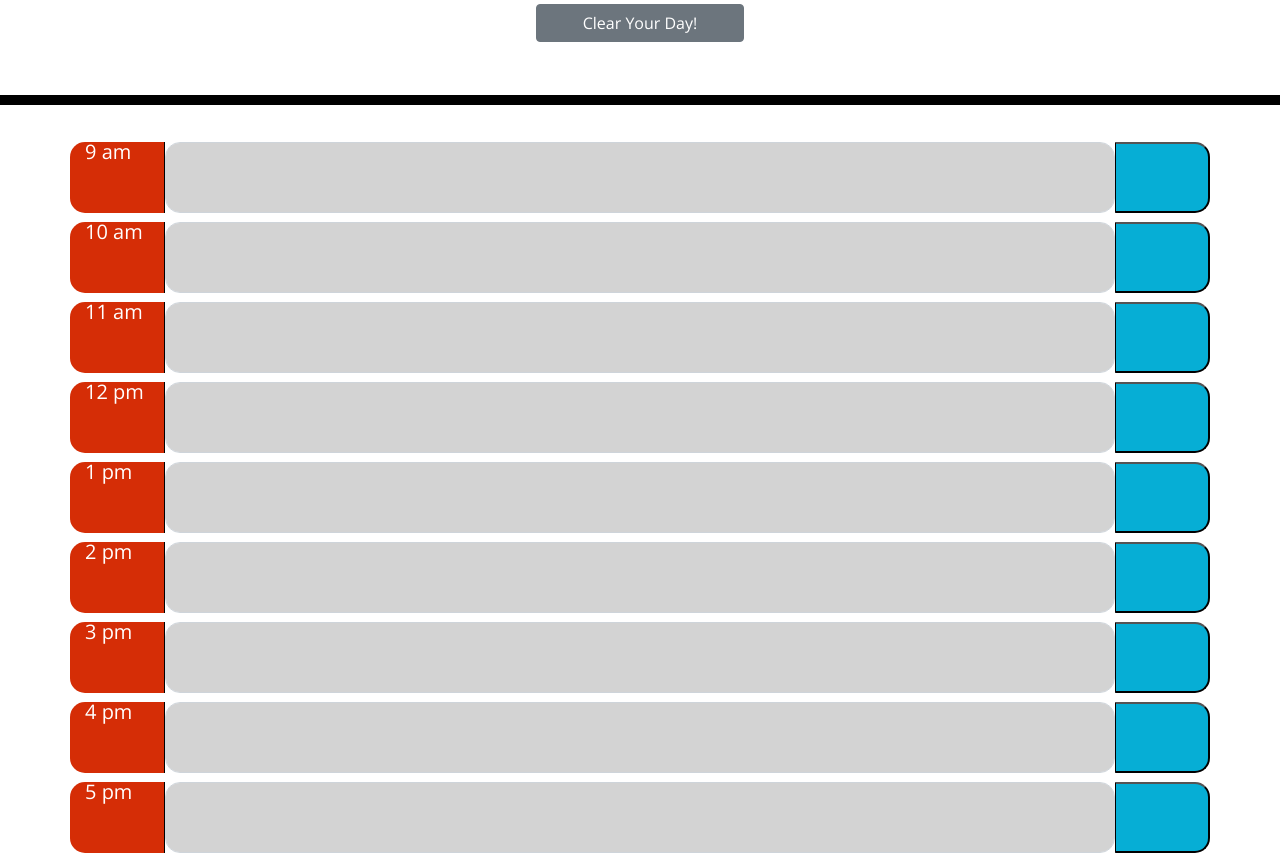
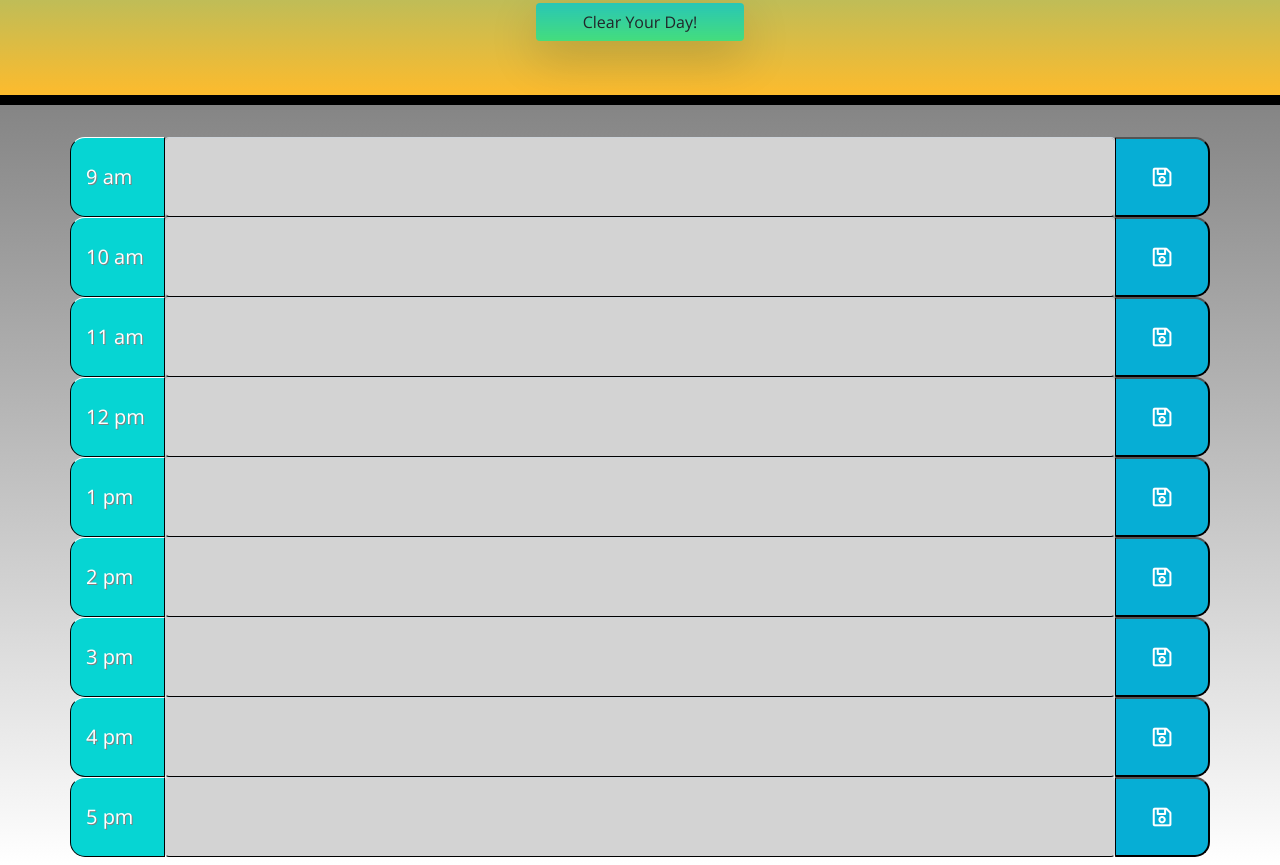
Before and after one commit to blindsweatyhansolo/weekdayscheduler, a plain HTML site: page index.html in a window 1280 px wide. Shown: the part 243-1108 px from the top of the page. Drawn offline with nearby package versions, Linux system fonts and the light colour scheme; a web font is replaced by a local one.

Commit message:
UI updates, mainly colors

```diff
--- a/assets/css/style.css
+++ b/assets/css/style.css
@@ -2,6 +2,9 @@ body {
   font-family: 'Open Sans', sans-serif;
   font-size: 16px;
   line-height: 1;
+
+  background: rgb(255,255,255);
+  background: linear-gradient(0deg, rgba(255,255,255,1) 0%, rgba(77,77,77,1) 100%);
 }
 
 textarea{
@@ -15,7 +18,9 @@ body {
 
 .jumbotron {
   text-align: center;
-    background-color: transparent;
+  /* background-color: transparent; */
+  background: rgb(34, 193, 195);
+  background: linear-gradient(180deg, rgba(34, 193, 195, 1) 0%, rgba(253, 187, 45, 1) 100%);
   color: black;
   border-radius: 0;
   border-bottom: 10px solid black;
@@ -27,24 +32,28 @@ body {
 
 .time-block{
   text-align: center;
-    border-radius: 15px;
-    background-color: #d5a906;
+  border-bottom: 1px solid #000000;
+  /* border-radius: 15px; */
+  /* background-color: #d5a906; */
 }
 
 .row {
   white-space: pre-wrap;
   height: 80px;
-    border-top: 1px solid white;;
+  /* border-top: 1px solid white; */
 }
 
 .hour {
-    background-color: #d52d06;
+  /* background-color: #d5a906; */
+  background-color: #06d5d3;
   color: white;
-    border-right: 1px solid #000000;
+  border: 1px solid #000000;
+  border-top: 1px solid ;
   border-top-left-radius: 15px;
   border-bottom-left-radius: 15px;
   font-size: 20px;
   font-weight: 500;
+  text-shadow: 1px 1px gray;
 }
 
 .past {
@@ -71,6 +80,21 @@ body {
 }
 
 .saveBtn i:hover {
-    font-size: 20px;
+  font-size: 30px;
   transition: all .3s ease-in-out;
 }
+
+.clearBtn {
+  background: rgb(34,193,195);
+  background-image: linear-gradient(180deg, rgba(34,193,195,1) 0%, rgba(108,253,45,1) 100%);
+  background-size: 1px 100px;
+  background-position: 0 -10px;
+  /* box-shadow: 3px 3px; */
+  transition: all 1s ease-in-out;
+}
+
+.clearBtn:hover {
+  background-position: 1px -50px;
+  /* background: rgb(34,193,195);
+  background: linear-gradient(180deg, rgba(34,193,195,1) 0%, rgba(108,253,45,1) 100%); */
+}
--- a/assets/js/script.js
+++ b/assets/js/script.js
@@ -1,13 +1,12 @@
 $(document).ready(function(){
+    loadTasks();
     auditTime();
-    loadTasks();
 });
 
 // TIME DECLARATIONS USING MOMENT
 $("#currentDay").text(moment().format("MMMM Do YYYY, h:mm A"));
 // gets current time at hour (24 hr format)
 var currentHour = moment().format("HH");
-
 
 // FUNCTION TO CLEAR LOCAL STORAGE/CONTENTS
 $("#clearFields").click(function(event) {
@@ -33,13 +32,12 @@ var auditTime = function(){
     });
 };
 
-
 // FUNCTION TO RUN auditTime EVERY 30 MINS //
 setInterval(function(){
     $(".time-div").each(function(index, el){
     auditTime(el);
     });
-    console.log("this is checked");
+    // console.log("this is checked");
 }, (1000 * 60) * 30);
 
 
@@ -56,8 +54,7 @@ $(".saveBtn").click(function(event){
 
     var inputValue = $(this).siblings(".form-control").val();
     var time = $(this).parent().attr("id");
-
-    console.log(time)
+    // console.log(time)
 
     var taskStorage = JSON.parse(localStorage.getItem("tasks"));
     var updated = { ...taskStorage, [time]: inputValue};
@@ -65,12 +62,8 @@ $(".saveBtn").click(function(event){
     // then adds [time]: inputValue to object as new key value pair
 
     localStorage.setItem("tasks", JSON.stringify(updated));
-
-    console.log(updated);
-
+    // console.log(updated);
 });
-
-
 
 // FUNCTION TO LOAD SAVED TASKS FROM LOCALSTORAGE INTO RESPECTIVE TIMEBLOCKS //
 var loadTasks = function(){
@@ -100,37 +93,4 @@ var loadTasks = function(){
         // object square bracket notation ensures key set to a number correctly reads as a string
         $(this).find(".time-block").val(timeVal);
     });
-
-
-
-    /* var tasks = ["aaa", "bbb"];
-    var firstVar = tasks[0];
-    console.log('array: ', firstVar); //aaa
-
-    var tasks = {
-        "first": "aaa",
-        "second": "bbb"
-    };
-
-    var firstVar = tasks.first;
-    console.log('object dot notation: ', firstVar);  //aaa
-
-    var tasks2 = {
-        "09": "aaa",
-        "10": "bbb"
-    };
-
-    var firstVar = tasks2["09"];
-    console.log('object square bracket notation: ', firstVar);//aaa */
-
-
- /*    $("#09 .time-block").val(localStorage.getItem("09"));
-    $("#10 .time-block").val(localStorage.getItem("10"));
-    $("#11 .time-block").val(localStorage.getItem("11"));
-    $("#12 .time-block").val(localStorage.getItem("12"));
-    $("#13 .time-block").val(localStorage.getItem("13"));
-    $("#14 .time-block").val(localStorage.getItem("14"));
-    $("#15 .time-block").val(localStorage.getItem("15"));
-    $("#16 .time-block").val(localStorage.getItem("16"));
-    $("#17 .time-block").val(localStorage.getItem("17")); */
 };
--- a/index.html
+++ b/index.html
@@ -37,86 +37,86 @@
         <div class="row d-flex justify-content-center pt-3">
             <p id="currentDay" class="lead col-12"></p>
             <!-- BUTTON TO CLEAR ALL FIELDS -->
-            <button id="clearFields" type="button" class="btn btn-secondary col-12 col-md-2">Clear Your Day!</button>
+            <button id="clearFields" type="button" class="btn col-12 col-md-4 col-lg-2 clearBtn shadow-lg">Clear Your Day!</button>
         </div>
     </header>
 
     <!-- MAIN CONTAINER FOR TIMEBLOCKS -->
     <main>
-        <div class="container">
+        <div class="container bg-transparent pb-2">
             <!-- Timeblocks go here -->
 
             <!-- 9AM TIMEBLOCK -->
-            <div id="09" class="row time-div py-1">
+            <div id="09" class="row time-div p-0">
                 <!-- leftside hour marker -->
-                <div class="col-md-1 hour">9 am</div>
+                <div class="col-2 col-md-1 hour d-flex align-items-center">9 am</div>
                 <!-- text area for tasks -->
-                <textarea class="col-md-10 time-block description form-control"></textarea>
+                <textarea class="col-8 col-md-10 time-block description form-control"></textarea>
                 <!-- save button and icon -->
-                <button class="col-md-1 saveBtn"><span class="oi oi-task mx-2 my-2"></span></button>
+                <button class="col-2 col-md-1 saveBtn"><i class="far fa-save fa-lg"></i></button>
             </div>
 
             <!-- 10AM TIMEBLOCK -->
-            <div id="10" class="row time-div py-1">
-                <div class="col-md-1 hour">10 am</div>
-                <textarea class="col-md-10 time-block description form-control"></textarea>
-                <button class="col-md-1 saveBtn"><span class="oi oi-task mx-2 my-2"></span></button>
+            <div id="10" class="row time-div p-0">
+                <div class="col-2 col-md-1 hour d-flex align-items-center">10 am</div>
+                <textarea class="col-8 col-md-10 time-block description form-control"></textarea>
+                <button class="col-2 col-md-1 saveBtn"><i class="far fa-save fa-lg"></i></button>
             </div>
 
             <!-- 11AM TIMEBLOCK -->
-            <div id="11" class="row time-div py-1">
-                <div class="col-md-1 hour">11 am</div>
-                <textarea class="col-md-10 time-block description form-control"></textarea>
-                <button class="col-md-1 saveBtn"><span class="oi oi-task mx-2 my-2"></span></button>
+            <div id="11" class="row time-div p-0">
+                <div class="col-2 col-md-1 hour d-flex align-items-center">11 am</div>
+                <textarea class="col-8 col-md-10 time-block description form-control"></textarea>
+                <button class="col-2 col-md-1 saveBtn"><i class="far fa-save fa-lg"></i></button>
             </div>
 
             <!-- 12PM TIMEBLOCK -->
-            <div id="12" class="row time-div py-1">
-                <div class="col-md-1 hour">12 pm</div>
-                <textarea class="col-md-10 time-block description form-control"></textarea>
-                <button class="col-md-1 saveBtn"><span class="oi oi-task mx-2 my-2"></span></button>
+            <div id="12" class="row time-div p-0">
+                <div class="col-2 col-md-1 hour d-flex align-items-center">12 pm</div>
+                <textarea class="col-8 col-md-10 time-block description form-control"></textarea>
+                <button class="col-2 col-md-1 saveBtn"><i class="far fa-save fa-lg"></i></button>
             </div>
 
             <!-- 1PM TIMEBLOCK -->
-            <div id="13" class="row time-div py-1">
-                <div class="col-md-1 hour">1 pm</div>
-                <textarea class="col-md-10 time-block description form-control"></textarea>
-                <button class="col-md-1 saveBtn"><span class="oi oi-task mx-2 my-2"></span></button>
+            <div id="13" class="row time-div p-0">
+                <div class="col-2 col-md-1 hour d-flex align-items-center">1 pm</div>
+                <textarea class="col-8 col-md-10 time-block description form-control"></textarea>
+                <button class="col-2 col-md-1 saveBtn"><i class="far fa-save fa-lg"></i></button>
             </div>
 
             <!-- 2PM TIMEBLOCK -->
-            <div id="14" class="row time-div py-1">
-                <div class="col-md-1 hour">2 pm</div>
-                <textarea class="col-md-10 time-block description form-control"></textarea>
-                <button class="col-md-1 saveBtn"><span class="oi oi-task mx-2 my-2"></span></button>
+            <div id="14" class="row time-div p-0">
+                <div class="col-2 col-md-1 hour d-flex align-items-center">2 pm</div>
+                <textarea class="col-8 col-md-10 time-block description form-control"></textarea>
+                <button class="col-2 col-md-1 saveBtn"><i class="far fa-save fa-lg"></i></button>
             </div>
 
             <!-- 3PM TIMEBLOCK -->
-            <div id="15" class="row time-div py-1">
-                <div class="col-md-1 hour">3 pm</div>
-                <textarea class="col-md-10 time-block description form-control"></textarea>
-                <button class="col-md-1 saveBtn"><span class="oi oi-task mx-2 my-2"></span></button>
+            <div id="15" class="row time-div p-0">
+                <div class="col-2 col-md-1 hour d-flex align-items-center">3 pm</div>
+                <textarea class="col-8 col-md-10 time-block description form-control"></textarea>
+                <button class="col-2 col-md-1 saveBtn"><i class="far fa-save fa-lg"></i></button>
             </div>
 
             <!-- 4PM TIMEBLOCK -->
-            <div id="16" class="row time-div py-1">
-                <div class="col-md-1 hour">4 pm</div>
-                <textarea class="col-md-10 time-block description form-control"></textarea>
-                <button class="col-md-1 saveBtn"><span class="oi oi-task mx-2 my-2"></span></button>
+            <div id="16" class="row time-div p-0">
+                <div class="col-2 col-md-1 hour d-flex align-items-center">4 pm</div>
+                <textarea class="col-8 col-md-10 time-block description form-control"></textarea>
+                <button class="col-2 col-md-1 saveBtn"><i class="far fa-save fa-lg"></i></button>
             </div>
 
             <!-- 5PM TIMEBLOCK -->
-            <div id="17" class="row time-div py-1">
-                <div class="col-md-1 hour">5 pm</div>
-                <textarea class="col-md-10 time-block description form-control"></textarea>
-                <button class="col-md-1 saveBtn"><span class="oi oi-task mx-2 my-2"></span></button>
+            <div id="17" class="row time-div p-0">
+                <div class="col-2 col-md-1 hour d-flex align-items-center">5 pm</div>
+                <textarea class="col-8 col-md-10 time-block description form-control"></textarea>
+                <button class="col-2 col-md-1 saveBtn"><i class="far fa-save fa-lg"></i></button>
             </div>
 
         </div>
     </main>
 
     <script src="https://code.jquery.com/jquery-3.4.1.min.js"></script>
-    <script src="https://cdn.jsdelivr.net/npm/jquery-ui-touch-punch@0.2.3/jquery.ui.touch-punch.min.js"></script>
+    <!-- <script src="https://cdn.jsdelivr.net/npm/jquery-ui-touch-punch@0.2.3/jquery.ui.touch-punch.min.js"></script> -->
     <script src="https://cdnjs.cloudflare.com/ajax/libs/popper.js/1.15.0/umd/popper.min.js"></script>
     <script src="https://cdnjs.cloudflare.com/ajax/libs/twitter-bootstrap/4.3.1/js/bootstrap.min.js"></script>
     <script src="https://cdnjs.cloudflare.com/ajax/libs/moment.js/2.29.1/moment.min.js"></script>
```
Lines whose indentation alone changed are shown as unchanged.
